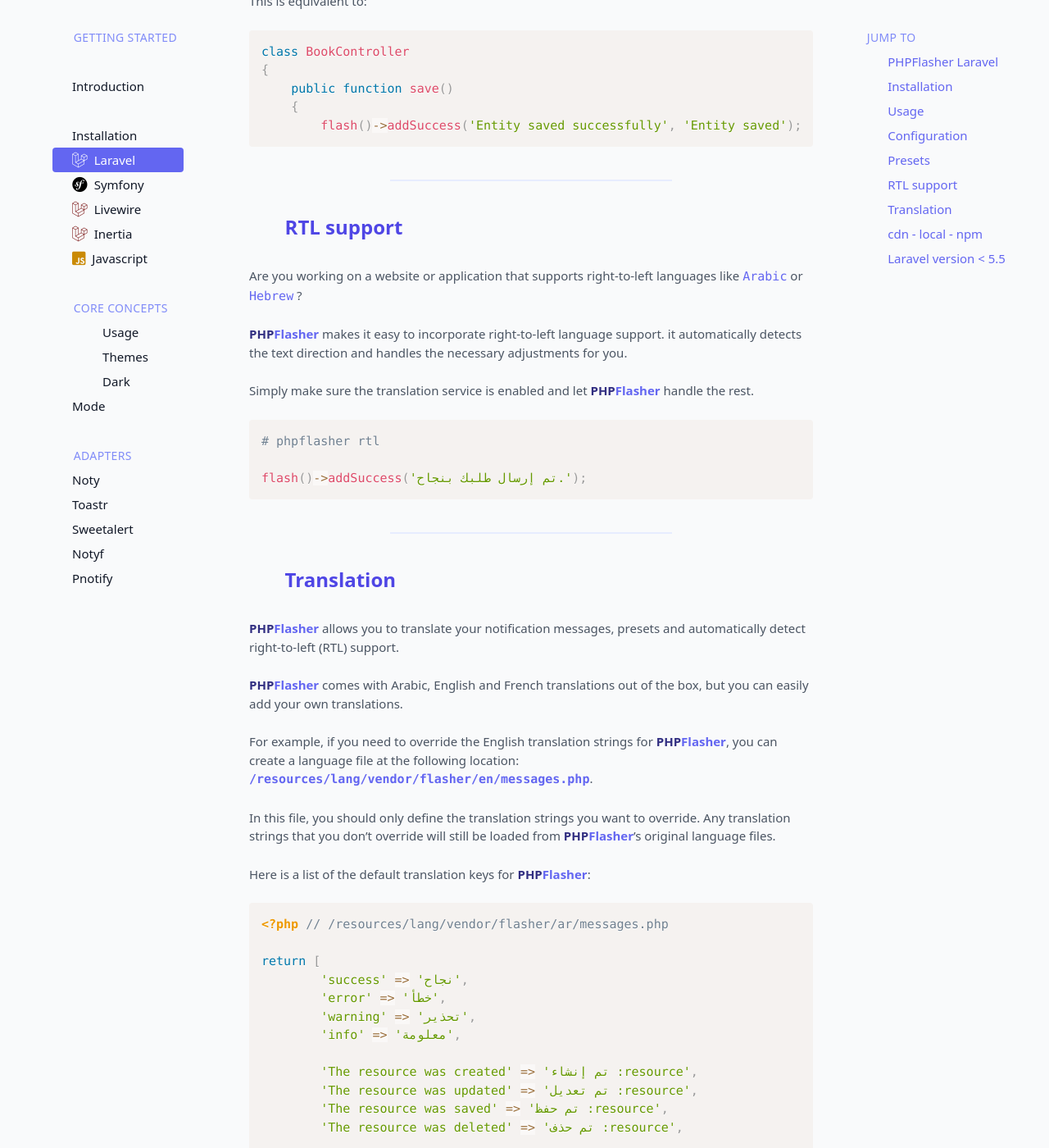
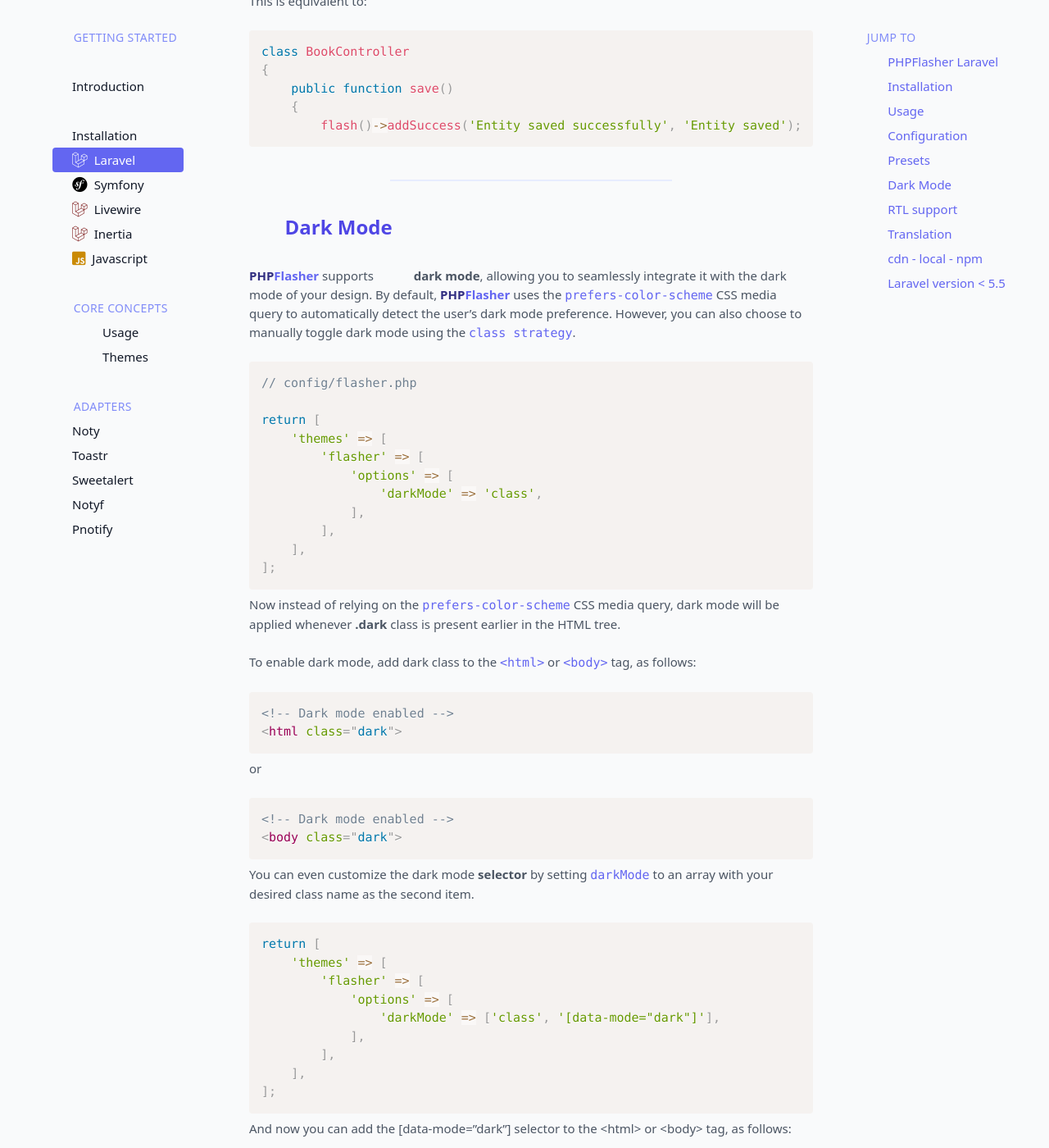
Before and after one commit to php-flasher/php-flasher.github.io, a Jekyll site: the page built from docs/framework/laravel.md, in a window 1280 px wide and 1400 px high, scrolled down 6817 px. Shown: the whole window at 82% size. Built offline with Jekyll 4.4.1, drawn with Linux system fonts in a browser that asks for light colours; nearby versions of some CDN libraries; some web fonts are replaced; comment, search, counter and statistics services are not loaded; some of the changed text lies outside the part shown.

Commit message:
move dark mode page inside laravel doc

````diff
--- a/_data/menu.yml
+++ b/_data/menu.yml
@@ -12,7 +12,7 @@
     <i class="fa-duotone fa-palette text-indigo-900 mr-1 fa-lg"></i> Themes: '/docs/concepts/themes/'
     # <i class="fa-duotone fa-cubes text-indigo-900 mr-1 fa-lg"></i> Presets: '/docs/concepts/presets/'
     # <i class="fa-duotone fa-circle-c text-indigo-900 mr-1 fa-lg"></i> Crud: '/docs/concepts/crud/'
-    <i class="fa-duotone fa-circle-half-stroke text-indigo-900 mr-1 fa-lg"></i> Dark Mode: '/docs/concepts/dark-mode/'
+    # <i class="fa-duotone fa-circle-half-stroke text-indigo-900 mr-1 fa-lg"></i> Dark Mode: '/docs/concepts/dark-mode/'
     # <i class="fa-duotone fa-signs-post text-indigo-900 mr-1 fa-lg"></i> RTL support: '/docs/concepts/rtl/'
 
 
--- a/docs/framework/laravel.md
+++ b/docs/framework/laravel.md
@@ -308,9 +308,75 @@
 
 ---
 
+## <i class="fa-duotone fa-list-radio"></i> Dark Mode
+
+**<span class="text-indigo-900">PHP<span class="text-indigo-500">Flasher</span></span>** supports &nbsp; <i class="fa-duotone fa-circle-half-stroke text-indigo-900 mr-1 fa-lg"></i> **dark mode**,
+allowing you to seamlessly integrate it with the dark mode of your design.
+By default, **<span class="text-indigo-900">PHP<span class="text-indigo-500">Flasher</span></span>** uses the `prefers-color-scheme` CSS media query to automatically detect the user's dark mode preference.
+However, you can also choose to manually toggle dark mode using the `class strategy`.
+
+```php
+// config/flasher.php
+
+return [
+    'themes' => [
+        'flasher' => [
+            'options' => [
+                'darkMode' => 'class',
+            ],
+        ],
+    ],
+];
+```
+
+Now instead of relying on the `prefers-color-scheme` CSS media query, dark mode will be applied whenever **.dark** class is present earlier in the HTML tree.
+
+To enable dark mode, add dark class to the `<html>` or `<body>` tag, as follows:
+
+```html
+<!-- Dark mode enabled -->
+<html class="dark">
+```
+
+or
+
+```html
+<!-- Dark mode enabled -->
+<body class="dark">
+```
+
+You can even customize the dark mode **selector** by setting `darkMode` to an array with your desired class name as the second item.
+
+```php
+return [
+    'themes' => [
+        'flasher' => [
+            'options' => [
+                'darkMode' => ['class', '[data-mode="dark"]'],
+            ],
+        ],
+    ],
+];
+```
+
+And now you can add the [data-mode="dark"] selector to the <html> or <body> tag, as follows:
+
+```html
+<!-- Dark mode enabled -->
+<html data-mode="dark">
+```
+
+or
+
+```html
+<!-- Dark mode enabled -->
+<body data-mode="dark">
+```
+---
+
 ## <i class="fa-duotone fa-list-radio"></i> RTL support
 
-Are you working on a website or application that supports right-to-left languages like `Arabic` or `Hebrew` ?
+Are you working on a website or application that supports <i class="fa-duotone fa-signs-post text-indigo-900 mr-1 fa-lg"></i> **right-to-left** languages like `Arabic` or `Hebrew` ?
 
 **<span class="text-indigo-900">PHP<span class="text-indigo-500">Flasher</span></span>** makes it easy to incorporate right-to-left language support.
 it automatically detects the text direction and handles the necessary adjustments for you.
````
